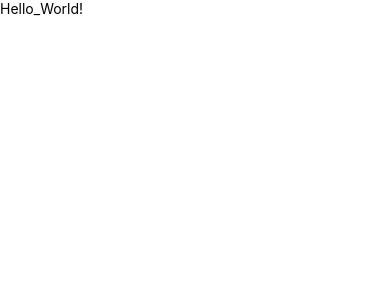
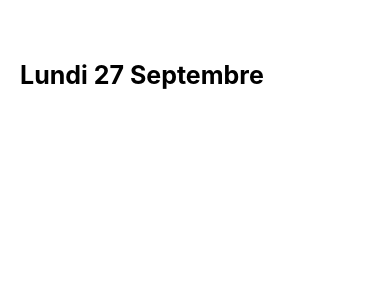
Before and after one commit to Nekall/to-do-list-ReactNative, a React Native app: screen / in a window 390 px wide. Shown: the top 300 px of the page. Built offline with nearby package versions, Linux system fonts and the light colour scheme.

Commit message:
feat: add current date

```diff
--- a/App.js
+++ b/App.js
@@ -1,16 +1,17 @@
 import React from 'react';
-import { StyleSheet, Text, View } from 'react-native';
+import { SafeAreaView, StyleSheet, Text, View } from 'react-native';
+import TaskScreen from "./src/screens/Tasks"
 
 export default function App() {
   return (
-    <View style={styles.container}>
-      <Text>Hello_World!</Text>
-    </View>
+    <SafeAreaView style={styles.container}>
+      <TaskScreen />
+    </SafeAreaView>
   );
 }
 
 const styles = StyleSheet.create({
   container: {
-    flex: 1,
+    flex: 1
   },
 });
--- /dev/null
+++ b/src/components/Header/index.js
@@ -0,0 +1,27 @@
+import React from 'react';
+import { StyleSheet, Text, View } from 'react-native';
+
+export default function Header(){
+    const date = new Date();
+    const months = ["Janvier", "Février", "Mars", "Avril", "Mai", "Juin", "Juillet", "Août", "Septembre", "Octobre", "Novembre", "Décembre"];
+    const days = ["Dimanche", "Lundi", "Mardi", "Mercredi", "Jeudi", "Vendredi", "Samedi"];
+
+  return(
+    <View style={styles.container}>
+      <Text style={styles.date}>
+        {`${days[date.getDay()]} ${date.getDate()} ${months[date.getMonth()]}`}
+        </Text>
+    </View>
+  )
+}
+
+const styles = StyleSheet.create({
+  container: {
+    marginTop: 60,
+    marginLeft: 20,
+  },
+  date: {
+    fontSize: 25,
+    fontWeight: "bold",
+  },
+});
--- /dev/null
+++ b/src/screens/Tasks/index.js
@@ -0,0 +1,11 @@
+import React from "react";
+import Header from "../../components/Header";
+
+export default function TaskScreen(){
+
+  return(
+    <>
+    <Header />
+    </>
+  )
+}
```
